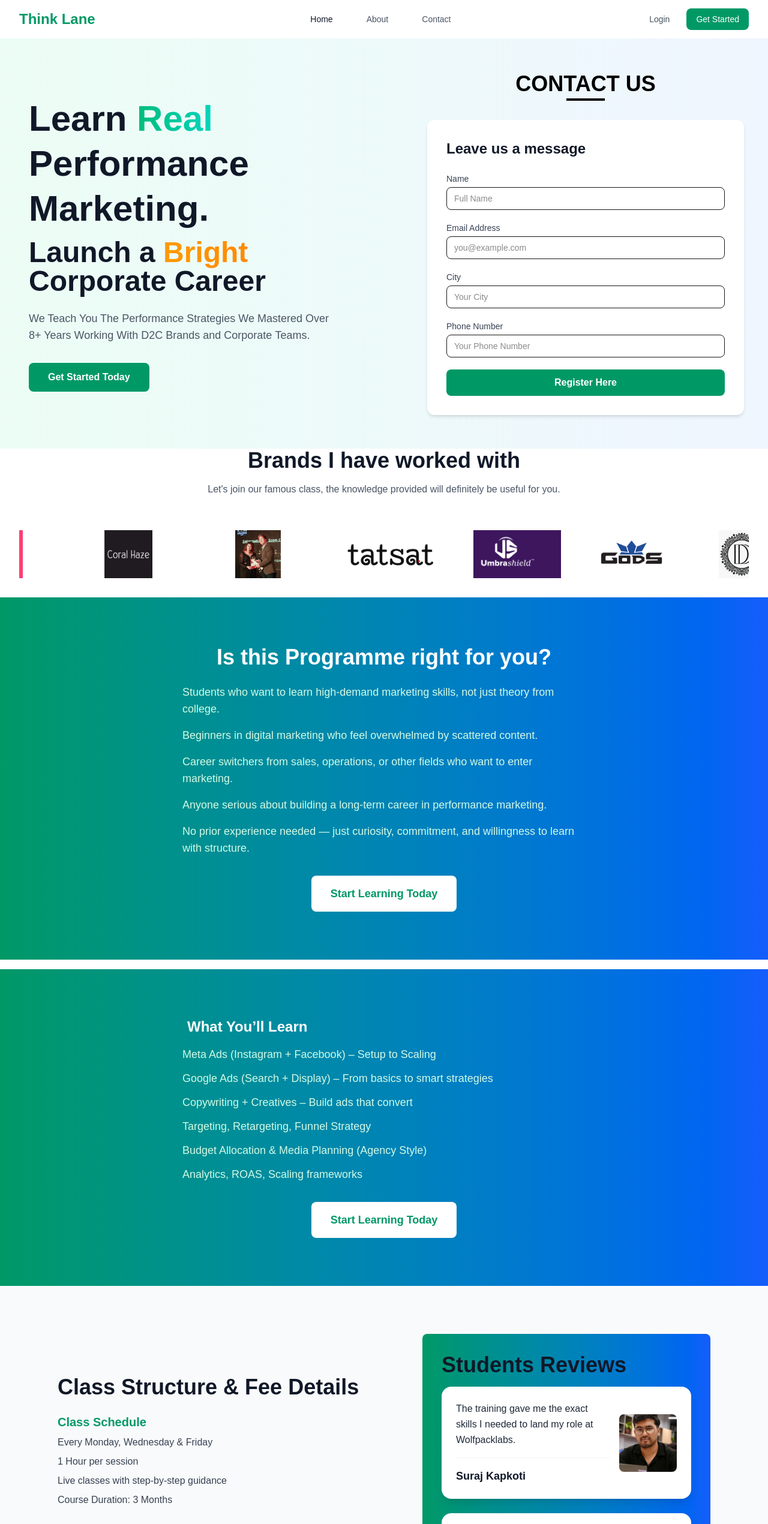
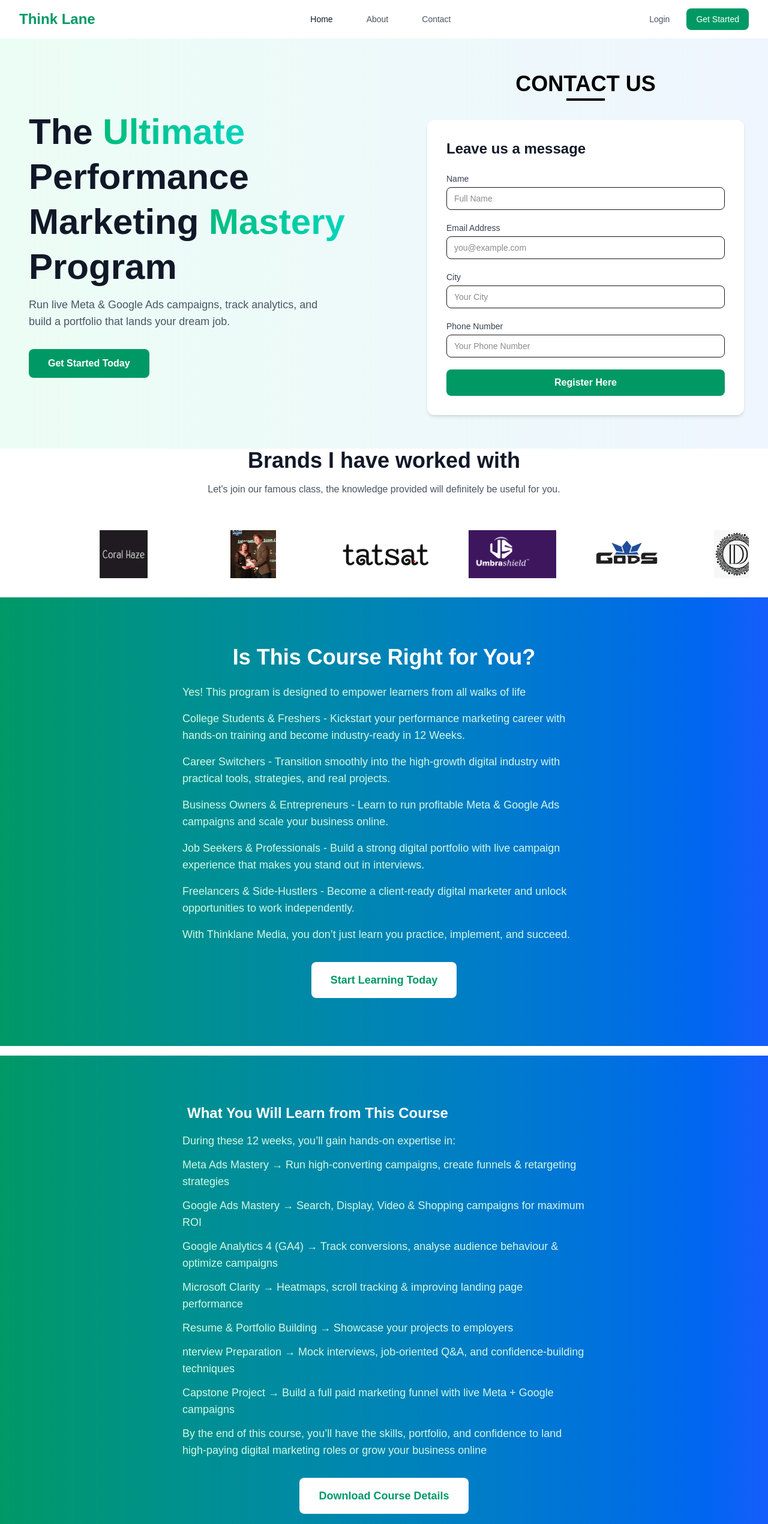
Before and after one commit to ManishVerma0000/think-lane, a Next.js app: page / in a window 1280 px wide. Shown: the top 2541 px of the page at 60% size. Built offline with nearby package versions, Linux system fonts and the light colour scheme.

Commit message:
update the code and added the pdf link added the modal popup

```diff
--- /dev/null
+++ b/src/components/ContactModal.tsx
@@ -0,0 +1,32 @@
+"use client";
+
+import React from "react";
+
+interface ModalProps {
+  isOpen: boolean;
+  onClose: () => void;
+  children: React.ReactNode;
+}
+
+const Modal: React.FC<ModalProps> = ({ isOpen, onClose, children }) => {
+  if (!isOpen) return null;
+
+  return (
+    <div className="fixed inset-0 flex items-center justify-center bg-black/40 backdrop-blur-sm z-50">
+      <div className="bg-white rounded-xl p-6 sm:p-8 shadow-lg max-w-lg w-full relative">
+        {/* Close Button */}
+        <button
+          onClick={onClose}
+          className="absolute top-3 right-3 text-gray-600 hover:text-black text-xl"
+        >
+          ✕
+        </button>
+
+        {/* Content goes here */}
+        {children}
+      </div>
+    </div>
+  );
+};
+
+export default Modal;
--- /dev/null
+++ b/src/components/ContactUsForModel.tsx
@@ -0,0 +1,102 @@
+"use client";
+
+import React, { useState } from "react";
+import { ToastContainer, toast } from "react-toastify";
+import "react-toastify/dist/ReactToastify.css";
+
+const ContactUsPageForModal: React.FC<{ onClose: () => void }> = ({ onClose }) => {
+  const [formData, setFormData] = useState({
+    name: "",
+    email: "",
+    city: "",
+    phone: "",
+  });
+
+  const handleInputChange = (
+    e: React.ChangeEvent<HTMLInputElement | HTMLTextAreaElement>
+  ) => {
+    const { name, value } = e.target;
+    setFormData((prev) => ({
+      ...prev,
+      [name]: value,
+    }));
+  };
+
+const handleSubmit = async () => {
+  if (Object.values(formData).some((field) => field.trim() === "")) {
+    toast.error("Please fill in all fields");
+    return;
+  }
+
+  try {
+    toast.info("Sending...");
+    const res = await fetch("/api/contact", {
+      method: "POST",
+      headers: { "Content-Type": "application/json" },
+      body: JSON.stringify(formData),
+    });
+
+    const data = await res.json();
+
+    if (res.ok) {
+      toast.success("Message sent successfully!");
+      setFormData({ name: "", email: "", city: "", phone: "" });
+
+       window.open(
+    "https://thinklane.s3.ap-south-1.amazonaws.com/Performance+Marketing+Course.pdf",
+    "_blank"
+  );
+
+      onClose(); // close modal after success
+    } else {
+      toast.error(data.error || "Failed to send message");
+    }
+  } catch (error) {
+    toast.error("Something went wrong!");
+  }
+};
+
+
+  return (
+    <div>
+      <div className="text-center mb-6">
+        <h1 className="text-2xl font-bold text-black">CONTACT US</h1>
+        <div className="w-16 h-1 bg-black mx-auto mt-2"></div>
+      </div>
+
+      <div className="space-y-5">
+        {[
+          { label: "Name", name: "name", type: "text", placeholder: "Full Name" },
+          { label: "Email Address", name: "email", type: "email", placeholder: "you@example.com" },
+          { label: "City", name: "city", type: "text", placeholder: "Your City" },
+          { label: "Phone Number", name: "phone", type: "text", placeholder: "Your Phone Number" },
+        ].map((field) => (
+          <div key={field.name}>
+            <label className="block text-sm font-large text-gray-700 mb-1 text-start">
+              {field.label}
+            </label>
+            <input
+              type={field.type}
+              name={field.name}
+              value={formData[field.name as keyof typeof formData]}
+              onChange={handleInputChange}
+              placeholder={field.placeholder}
+              className="block w-full px-3 py-2 border rounded-lg text-sm focus:outline-none focus:ring-2 focus:ring-emerald-500"
+            />
+          </div>
+        ))}
+
+        <button
+          onClick={handleSubmit}
+          className="w-full bg-emerald-600 hover:bg-emerald-700 transition-colors text-white py-2.5 px-5 rounded-lg font-semibold text-sm sm:text-base"
+        >
+          Register Here
+        </button>
+      </div>
+
+      <ToastContainer position="top-right" autoClose={3000} />
+    </div>
+  );
+};
+
+export default ContactUsPageForModal;
--- a/src/components/HeroSection.tsx
+++ b/src/components/HeroSection.tsx
@@ -1,5 +1,5 @@
 "use client";
-import React from "react";
+import React, { useState } from "react";
 import {
   Play,
   ChevronRight,
@@ -12,9 +12,12 @@ import ContactUsPage from "./ContactUsPage";
 import CoursesCarousel from "./CoursesCarousel";
 import { useRouter } from "next/navigation";
 import TestimonialCards from "./TestimonialCards";
+import Modal from "./ContactModal";
+import ContactUsPageForModal from "./ContactUsForModel";
 
 
 const CourseLandingPage: React.FC = () => {
+    const [isOpen, setIsOpen] = useState(false);
   const router=useRouter()
 
 const courses = [
@@ -80,26 +83,22 @@ function handlerMentorDetails(){
         <div className="max-w-7xl mx-auto px-4 sm:px-6 lg:px-8">
           <div className="flex flex-col lg:flex-row lg:items-center sm:p-4">
             <div className="lg:w-1/2 lg:pr-12">
-     <h1 className="text-4xl lg:text-6xl font-extrabold text-gray-900 mb-3 leading-tight animate-fade-in">
-  Learn{" "}
+    <h1
+  className="text-3xl sm:text-4xl lg:text-6xl font-extrabold text-gray-900 mb-3 leading-tight animate-fade-in text-center lg:text-left"
+>
+  The{" "}
   <span className="bg-gradient-to-r from-emerald-500 to-teal-400 bg-clip-text text-transparent">
-    Real
+    Ultimate
   </span>{" "}
-  Performance Marketing.
+  Performance Marketing{" "}
+  <span className="bg-gradient-to-r from-emerald-500 to-teal-400 bg-clip-text text-transparent">
+    Mastery
+  </span>{" "}
+  Program
 </h1>
 
-<h2 className="text-3xl lg:text-5xl font-extrabold text-gray-900 mb-6 animate-slide-up">
-  Launch a{" "}
-  <span className="bg-gradient-to-r from-amber-500 to-orange-400 bg-clip-text text-transparent">
-    Bright
-  </span>{" "}
-  Corporate&nbsp;Career
-</h2>
-
-
-
               <p className="text-lg text-gray-600 mb-8 max-w-lg">
-               We Teach You The Performance Strategies We Mastered Over 8+ Years Working With D2C Brands and Corporate Teams.
+               Run live Meta & Google Ads campaigns, track analytics, and build a portfolio that lands your dream job.
               </p>
               <div className="flex flex-col sm:flex-row gap-4">
                 <button className="bg-emerald-600 text-white px-8 py-3 rounded-lg font-semibold hover:bg-emerald-700 transition-colors">
@@ -140,15 +139,17 @@ function handlerMentorDetails(){
       <section className="py-20 bg-gradient-to-r from-emerald-600 to-blue-600">
   <div className="max-w-4xl mx-auto px-4 sm:px-6 lg:px-8 text-center">
     <h2 className="text-3xl lg:text-4xl font-bold text-white mb-6">
-      Is this Programme right for you?
+      Is This Course Right for You?
     </h2>
 
     <div className="text-left text-emerald-100 text-lg mb-8 max-w-2xl mx-auto space-y-4">
-      <p>Students who want to learn high-demand marketing skills, not just theory from college.</p>
-      <p> Beginners in digital marketing who feel overwhelmed by scattered content.</p>
-      <p> Career switchers from sales, operations, or other fields who want to enter marketing.</p>
-      <p> Anyone serious about building a long-term career in performance marketing.</p>
-      <p>No prior experience needed — just curiosity, commitment, and willingness to learn with structure.</p>
+      <p>Yes! This program is designed to empower learners from all walks of life</p>
+      <p> College Students & Freshers - Kickstart your performance marketing career with hands-on training and become industry-ready in 12 Weeks.</p>
+      <p> Career Switchers - Transition smoothly into the high-growth digital industry with practical tools, strategies, and real projects.</p>
+      <p>Business Owners & Entrepreneurs - Learn to run profitable Meta & Google Ads campaigns and scale your business online.</p>
+      <p>Job Seekers & Professionals - Build a strong digital portfolio with live campaign experience that makes you stand out in interviews.</p>
+      <p>Freelancers & Side-Hustlers - Become a client-ready digital marketer and unlock opportunities to work independently.</p>
+      <p>With Thinklane Media, you don’t just learn you practice, implement, and succeed.</p>
     </div>
 
     <button className="bg-white text-emerald-600 px-8 py-4 rounded-lg font-semibold text-lg hover:bg-gray-50 transition-colors"
@@ -170,24 +171,46 @@ function handlerMentorDetails(){
     {/* SECTION 3: What You'll Learn */}
     <div className="text-left text-white text-lg mb-8 max-w-2xl mx-auto">
       <h3 className="text-2xl font-bold mb-4 flex items-center">
-        <span className="mr-2"></span>  What You’ll Learn
+        <span className="mr-2"></span>  What You Will Learn from This Course
       </h3>
 
       <ul className="space-y-3 text-emerald-100">
-        <li> Meta Ads (Instagram + Facebook) – Setup to Scaling</li>
-        <li> Google Ads (Search + Display) – From basics to smart strategies</li>
-        <li> Copywriting + Creatives – Build ads that convert</li>
-        <li> Targeting, Retargeting, Funnel Strategy</li>
-        <li> Budget Allocation & Media Planning (Agency Style)</li>
-        <li> Analytics, ROAS, Scaling frameworks</li>
+        <li> During these 12 weeks, you’ll gain hands-on expertise in:</li>
+        <li> Meta Ads Mastery → Run high-converting campaigns, create funnels & retargeting strategies</li>
+        <li> Google Ads Mastery → Search, Display, Video & Shopping campaigns for maximum ROI</li>
+        <li>Google Analytics 4 (GA4) → Track conversions, analyse audience behaviour & optimize campaigns</li>
+        <li>  Microsoft Clarity → Heatmaps, scroll tracking & improving landing page performance</li>
+        <li>Resume & Portfolio Building → Showcase your projects to employers</li>
+        <li>nterview Preparation → Mock interviews, job-oriented Q&A, and confidence-building techniques</li>
+        <li>
+           Capstone Project → Build a full paid marketing funnel with live Meta + Google campaigns
+        </li>
+        <li>
+          By the end of this course, you’ll have the skills, portfolio, and confidence to land high-paying digital marketing roles or grow your business online
+        </li>
       </ul>
     </div>
 
-    <button className="bg-white text-emerald-600 px-8 py-4 rounded-lg font-semibold text-lg hover:bg-gray-50 transition-colors"
+    {/* <button className="bg-white text-emerald-600 px-8 py-4 rounded-lg font-semibold text-lg hover:bg-gray-50 transition-colors"
     onClick={redirectToContactPageHandler}
     >
-      Start Learning Today
-    </button>
+      Download Course Details
+    </button> */}
+
+    <div>
+      {/* Trigger button */}
+      <button
+        className="bg-white text-emerald-600 px-8 py-4 rounded-lg font-semibold text-lg hover:bg-gray-50 transition-colors"
+        onClick={() => setIsOpen(true)}
+      >
+        Download Course Details
+      </button>
+
+      {/* Modal with ContactUsPage inside */}
+      <Modal isOpen={isOpen} onClose={() => setIsOpen(false)}>
+        <ContactUsPageForModal onClose={() => setIsOpen(false)} />
+      </Modal>
+    </div>
   </div>
 </section>
 
```
Also changed, not shown: public/logo.jpg (added), 1 other file (tests, documents, lock files or other folders).
